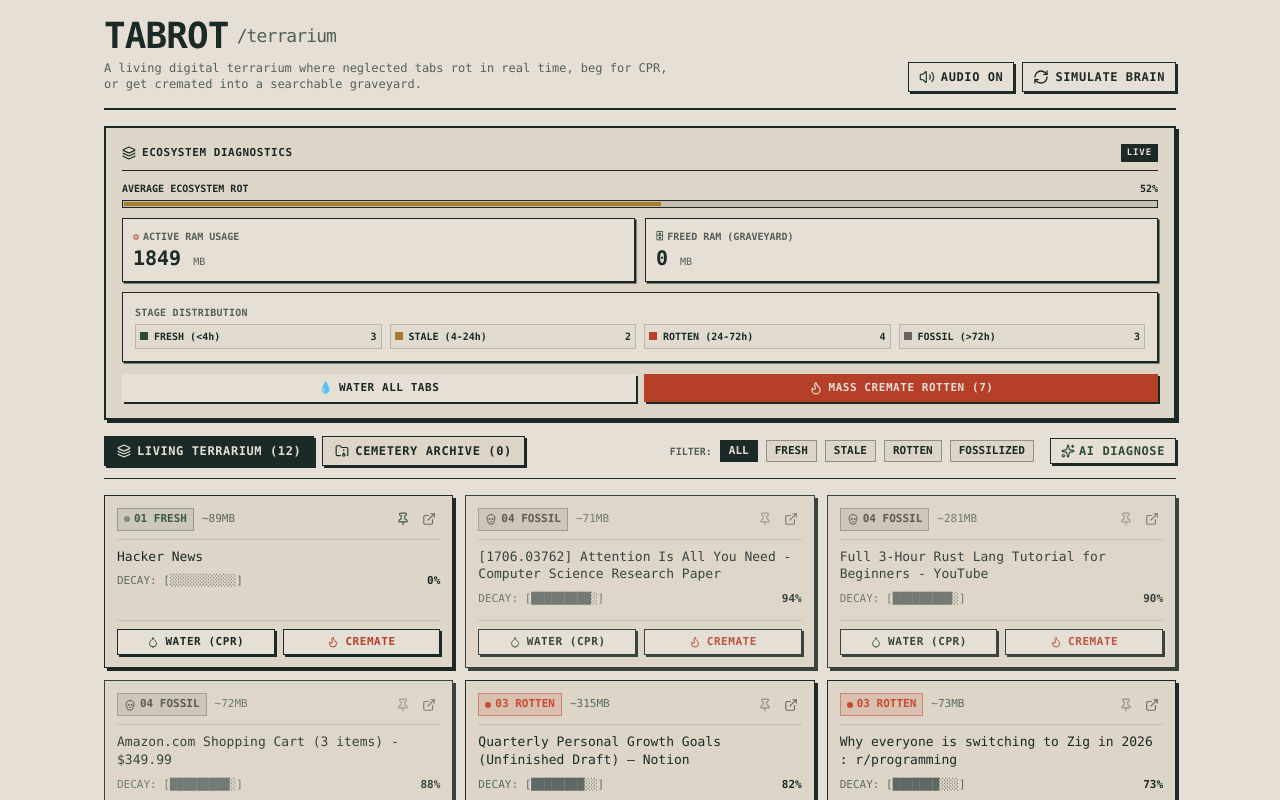
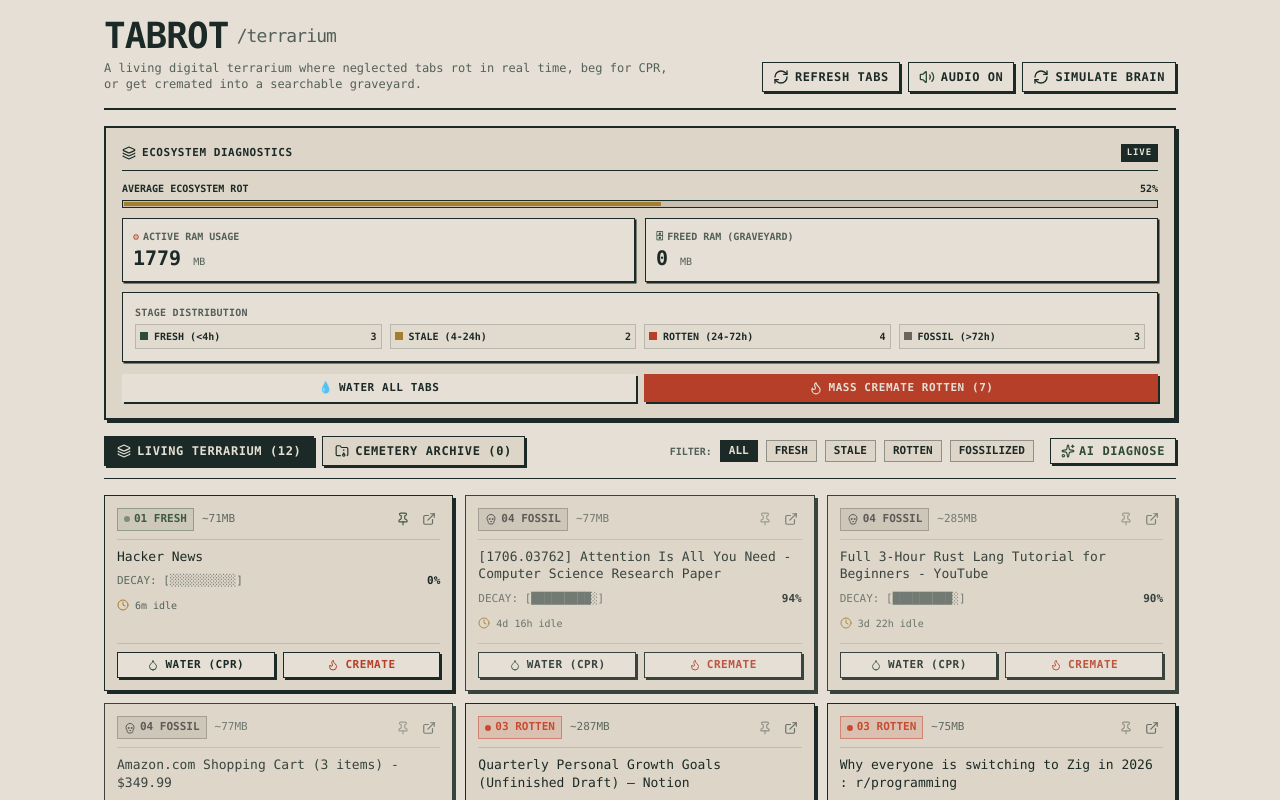
Before and after one commit to Ilyan321/TabRot, a React (Vite) app in the folder tabrot/: page / in a window 1280 px wide. Both pictures are taken after a click on the button "SIMULATE BRAIN". Shown: the top 800 px of the page. Built offline with nearby package versions, Linux system fonts and the light colour scheme; no server answers.

Commit message:
feat(audit): implement deterministic memory hashes, live refresh, idle age indicators, and production README

```diff
--- a/tabrot/index.html
+++ b/tabrot/index.html
@@ -4,6 +4,13 @@
     <meta charset="UTF-8" />
     <meta name="viewport" content="width=device-width, initial-scale=1.0" />
     <title>TabRot — The Digital Tab Terrarium & Graveyard</title>
+    <meta name="description" content="A living digital terrarium where neglected browser tabs rot in real time, beg for CPR, or get cremated into a searchable graveyard." />
+    <meta property="og:title" content="TabRot — Digital Tab Terrarium & Graveyard" />
+    <meta property="og:description" content="Watch your forgotten browser tabs decay into fossilized compost in real-time. Built for IdeaLab Hacks 2026." />
+    <meta property="og:type" content="website" />
+    <meta name="twitter:card" content="summary_large_image" />
+    <meta name="twitter:title" content="TabRot — Digital Tab Terrarium" />
+    <meta name="twitter:description" content="A living digital terrarium where neglected browser tabs rot in real time." />
     <link rel="icon" type="image/svg+xml" href="/favicon.svg" />
     <link rel="preconnect" href="https://fonts.googleapis.com">
     <link rel="preconnect" href="https://fonts.gstatic.com" crossorigin>
--- a/tabrot/popup.html
+++ b/tabrot/popup.html
@@ -4,6 +4,7 @@
     <meta charset="UTF-8" />
     <meta name="viewport" content="width=device-width, initial-scale=1.0" />
     <title>TabRot HUD</title>
+    <link rel="icon" type="image/svg+xml" href="/favicon.svg" />
   </head>
   <body class="m-0 p-0 overflow-hidden">
     <div id="popup-root"></div>
--- a/tabrot/src/App.tsx
+++ b/tabrot/src/App.tsx
@@ -7,6 +7,7 @@ import {
   waterTab,
   cremateTab,
   calculateTerrariumStats,
+  calculateRamEstimate,
 } from './engine/decayEngine';
 import { soundEngine } from './engine/soundEngine';
 import { fetchGroqRoast } from './engine/roastEngine';
@@ -29,6 +30,26 @@ export function App() {
   const [filter, setFilter] = useState<'all' | 'fresh' | 'stale' | 'rotten' | 'fossilized'>('all');
   const [isMuted, setIsMuted] = useState<boolean>(false);
   const [isRoasting, setIsRoasting] = useState<boolean>(false);
+  const [isRefreshing, setIsRefreshing] = useState<boolean>(false);
+
+  const refreshLiveTabs = async () => {
+    setIsRefreshing(true);
+    soundEngine.playClick();
+    const real = await fetchRealChromeTabs();
+    if (real && real.length > 0) {
+      setTabs(real);
+    }
+    // Also re-sync graveyard if updated in popup
+    const savedGraveyard = localStorage.getItem('tabrot_graveyard');
+    if (savedGraveyard) {
+      try {
+        setGraveyard(JSON.parse(savedGraveyard));
+      } catch {
+        // ignore
+      }
+    }
+    setTimeout(() => setIsRefreshing(false), 300);
+  };
 
   // Initialize data from Chrome Extension or localStorage or mock specimens
   useEffect(() => {
@@ -143,7 +164,7 @@ export function App() {
       lastInteractedAt: Date.now(),
       stage: 'fresh',
       rotScore: 0,
-      ramEstimateMb: 95,
+      ramEstimateMb: calculateRamEstimate(tomb.url, tomb.title),
       pinned: false,
     };
     setTabs((prev) => [revived, ...prev]);
@@ -208,6 +229,15 @@ export function App() {
           </div>
 
           <div className="flex items-center gap-2 flex-wrap">
+            <button
+              onClick={refreshLiveTabs}
+              title="Refresh open browser tabs"
+              className="brutalist-btn px-2.5 py-1.5 text-xs flex items-center gap-1.5"
+            >
+              <RefreshCw className={`w-4 h-4 ${isRefreshing ? 'animate-spin' : ''}`} />
+              REFRESH TABS
+            </button>
+
             <button
               onClick={() => {
                 const muted = soundEngine.toggleMute();
--- a/tabrot/src/components/SpecimenCard.tsx
+++ b/tabrot/src/components/SpecimenCard.tsx
@@ -1,7 +1,7 @@
-import React from 'react';
+import type { FC } from 'react';
 import type { TabSpecimen } from '../types';
 import { soundEngine } from '../engine/soundEngine';
-import { Droplet, Flame, Pin, ExternalLink, Skull } from 'lucide-react';
+import { Droplet, Flame, Pin, ExternalLink, Skull, Clock } from 'lucide-react';
 
 interface SpecimenCardProps {
   tab: TabSpecimen;
@@ -11,7 +11,19 @@ interface SpecimenCardProps {
   onTogglePin: (id: string) => void;
 }
 
-export const SpecimenCard: React.FC<SpecimenCardProps> = ({
+function formatAge(lastInteractedAt: number): string {
+  const diffMs = Math.max(0, Date.now() - lastInteractedAt);
+  const diffMins = Math.floor(diffMs / (60 * 1000));
+  const diffHours = Math.floor(diffMins / 60);
+  const diffDays = Math.floor(diffHours / 24);
+
+  if (diffDays > 0) return `${diffDays}d ${diffHours % 24}h idle`;
+  if (diffHours > 0) return `${diffHours}h ${diffMins % 60}m idle`;
+  if (diffMins > 0) return `${diffMins}m idle`;
+  return '<1m idle';
+}
+
+export const SpecimenCard: FC<SpecimenCardProps> = ({
   tab,
   onWater,
   onCremate,
@@ -135,10 +147,15 @@ export const SpecimenCard: React.FC<SpecimenCardProps> = ({
           </a>
         </div>
 
-        {/* Rot Progress Meter */}
-        <div className="flex items-center justify-between font-mono text-[11px] text-[#5E6963] mb-3">
+        {/* Rot Progress Meter & Age */}
+        <div className="flex items-center justify-between font-mono text-[11px] text-[#5E6963] mb-2">
           <span>DECAY: [{meterBlocks}]</span>
           <span className="font-semibold text-[#1B2A26]">{tab.rotScore}%</span>
+        </div>
+
+        <div className="flex items-center gap-1.5 text-[10px] text-[#536059] font-mono mb-3">
+          <Clock className="w-3 h-3 text-[#A67C2E]" />
+          <span>{formatAge(tab.lastInteractedAt)}</span>
         </div>
 
         {/* Roast Callout (If exists or for decaying tabs) */}
--- a/tabrot/src/engine/chromeTabs.ts
+++ b/tabrot/src/engine/chromeTabs.ts
@@ -51,7 +51,15 @@ export const fetchRealChromeTabs = async (): Promise<TabSpecimen[] | null> => {
       const savedMetadata: Record<string, { createdAt: number; lastInteractedAt: number; pinned: boolean }> =
         savedMetadataStr ? JSON.parse(savedMetadataStr) : {};
 
-      const validTabs = realTabs.filter((t) => t.id && t.url && !t.url.startsWith('chrome://'));
+      const validTabs = realTabs.filter(
+        (t) =>
+          t.id &&
+          t.url &&
+          !t.url.startsWith('chrome://') &&
+          !t.url.startsWith('chrome-extension://') &&
+          !t.url.startsWith('edge://') &&
+          !t.url.startsWith('about:')
+      );
 
       // Concurrently query live memory for each tab
       const memoryPromises = validTabs.map(async (t) => {
--- a/tabrot/src/engine/decayEngine.ts
+++ b/tabrot/src/engine/decayEngine.ts
@@ -1,4 +1,14 @@
 import type { TabSpecimen, CrematedTab, TabStage, TerrariumStats } from '../types';
+
+// Deterministic hash of a string to a [0,1) float — same input = same output, no Math.random()
+function deterministicFloat(seed: string): number {
+  let h = 0x811c9dc5;
+  for (let i = 0; i < seed.length; i++) {
+    h ^= seed.charCodeAt(i);
+    h = Math.imul(h, 0x01000193);
+  }
+  return ((h >>> 0) % 1000) / 1000;
+}
 
 export function calculateRamEstimate(url: string, title?: string): number {
   const cleanUrl = url.toLowerCase();
@@ -13,14 +23,15 @@ export function calculateRamEstimate(url: string, title?: string): number {
     if (typeof performance !== 'undefined' && (performance as unknown as { memory?: { usedJSHeapSize: number } }).memory) {
       const heapBytes = (performance as unknown as { memory: { usedJSHeapSize: number } }).memory.usedJSHeapSize;
       const heapMb = Math.round(heapBytes / (1024 * 1024));
-      // Chrome tab hover tooltip measures total renderer process memory (V8 heap + Blink DOM + GPU compositing layer)
-      // Base browser renderer process overhead in Chrome is ~45MB + heap
       return Math.max(58, Math.min(75, 45 + heapMb));
     }
-    return 63; // Closely matches Chrome's 62.9MB tab hover baseline
+    return 63;
   }
 
-  // Heavy media & canvas webapps (~250 - 350MB)
+  // Use deterministic float derived from URL as jitter — no Math.random()
+  const jitter = deterministicFloat(url);
+
+  // Heavy media & canvas webapps (~280 - 320MB)
   if (
     cleanUrl.includes('figma.com') ||
     cleanUrl.includes('youtube.com') ||
@@ -30,10 +41,10 @@ export function calculateRamEstimate(url: string, title?: string): number {
     cleanUrl.includes('zoom.us') ||
     cleanUrl.includes('linear.app')
   ) {
-    return Math.floor(280 + Math.random() * 40);
+    return Math.floor(280 + jitter * 40);
   }
 
-  // Dev tools & complex SPAs (~140 - 190MB)
+  // Dev tools & complex SPAs (~140 - 170MB)
   if (
     cleanUrl.includes('github.com') ||
     cleanUrl.includes('stackoverflow.com') ||
@@ -43,16 +54,16 @@ export function calculateRamEstimate(url: string, title?: string): number {
     cleanUrl.includes('vercel.com') ||
     cleanUrl.includes('aws.amazon.com')
   ) {
-    return Math.floor(140 + Math.random() * 30);
+    return Math.floor(140 + jitter * 30);
   }
 
-  // Lean apps: Google Keep, simple notes, lightweight pages (~60 - 85MB)
+  // Lean apps (~65 - 80MB)
   if (cleanUrl.includes('keep.google.com') || cleanTitle.includes('keep') || cleanUrl.includes('wikipedia.org')) {
-    return Math.floor(65 + Math.random() * 15);
+    return Math.floor(65 + jitter * 15);
   }
 
-  // Standard reading/articles baseline (~70 - 95MB)
-  return Math.floor(70 + Math.random() * 20);
+  // Standard reading/articles baseline (~70 - 90MB)
+  return Math.floor(70 + jitter * 20);
 }
 
 export function calculateDecay(tab: TabSpecimen, now: number = Date.now()): TabSpecimen {
--- a/tabrot/src/popup/Popup.tsx
+++ b/tabrot/src/popup/Popup.tsx
@@ -6,15 +6,13 @@ import {
   openFullDashboard,
   focusRealChromeTab,
 } from '../engine/chromeTabs';
-import { getMockSpecimens, calculateTerrariumStats, waterTab, cremateTab } from '../engine/decayEngine';
+import { getMockSpecimens, calculateTerrariumStats, waterTab, cremateTab, calculateDecay } from '../engine/decayEngine';
 import { soundEngine } from '../engine/soundEngine';
-import { Layers, Flame, Droplet, ExternalLink, Maximize2 } from 'lucide-react';
+import { Layers, Flame, Droplet, ExternalLink, Maximize2, RefreshCw } from 'lucide-react';
 
 export function Popup() {
   const [tabs, setTabs] = useState<TabSpecimen[]>([]);
 
-  useEffect(() => {
-    soundEngine.unlockAudio();
   const loadTabs = async () => {
     const real = await fetchRealChromeTabs();
     if (real && real.length > 0) {
@@ -32,7 +30,16 @@ export function Popup() {
       }
     }
   };
+
+  useEffect(() => {
+    soundEngine.unlockAudio();
     loadTabs();
+
+    // Auto-tick decay every 20s while popup is open
+    const interval = setInterval(() => {
+      setTabs((prev) => prev.map((t) => calculateDecay(t)));
+    }, 20000);
+    return () => clearInterval(interval);
   }, []);
 
   const stats = calculateTerrariumStats(tabs, []);
@@ -82,6 +89,17 @@ export function Popup() {
           <Layers className="w-4 h-4 text-[#1B2A26]" />
           <span className="text-xs font-black tracking-wider uppercase">TABROT HUD</span>
         </div>
+        <div className="flex items-center gap-1.5">
+          <button
+            onClick={() => {
+              soundEngine.playClick();
+              loadTabs();
+            }}
+            className="p-1 border border-[#1B2A26] bg-[#DDD5C7] hover:bg-[#C9BFB0] text-[#1B2A26]"
+            title="Refresh open tabs"
+          >
+            <RefreshCw className="w-3 h-3" />
+          </button>
           <button
             onClick={() => {
               soundEngine.playClick();
@@ -91,8 +109,9 @@ export function Popup() {
             title="Open Full Terrarium"
           >
             <Maximize2 className="w-3 h-3" />
-          FULL EXPAND
+            EXPAND
           </button>
+        </div>
       </div>
 
       {/* Mini Ecosystem Rot HUD */}
@@ -166,7 +185,7 @@ export function Popup() {
                   <Flame className="w-3 h-3" />
                 </button>
                 <button
-                  onClick={() => focusRealChromeTab(tab.id)}
+                  onClick={() => focusRealChromeTab(tab.id, tab.url)}
                   title="Focus tab"
                   className="p-1 border border-[#1B2A26] bg-[#E6DFD5] hover:bg-[#1B2A26]/10 text-[#1B2A26]"
                 >
```
Also changed, not shown: 1 other file (tests, documents, lock files or other folders). Lines whose indentation alone changed are shown as unchanged.
